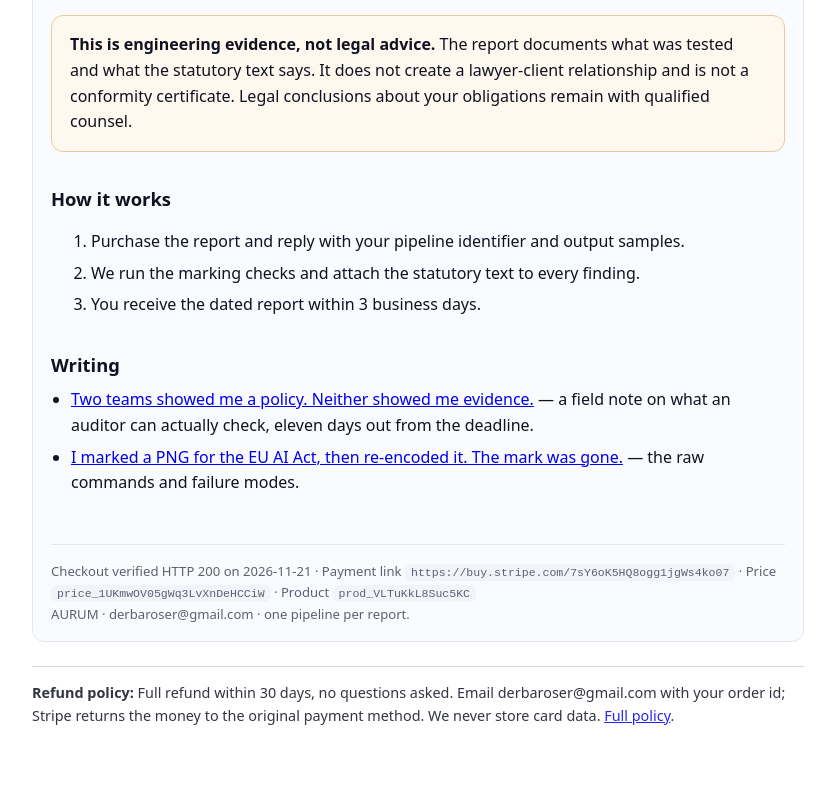
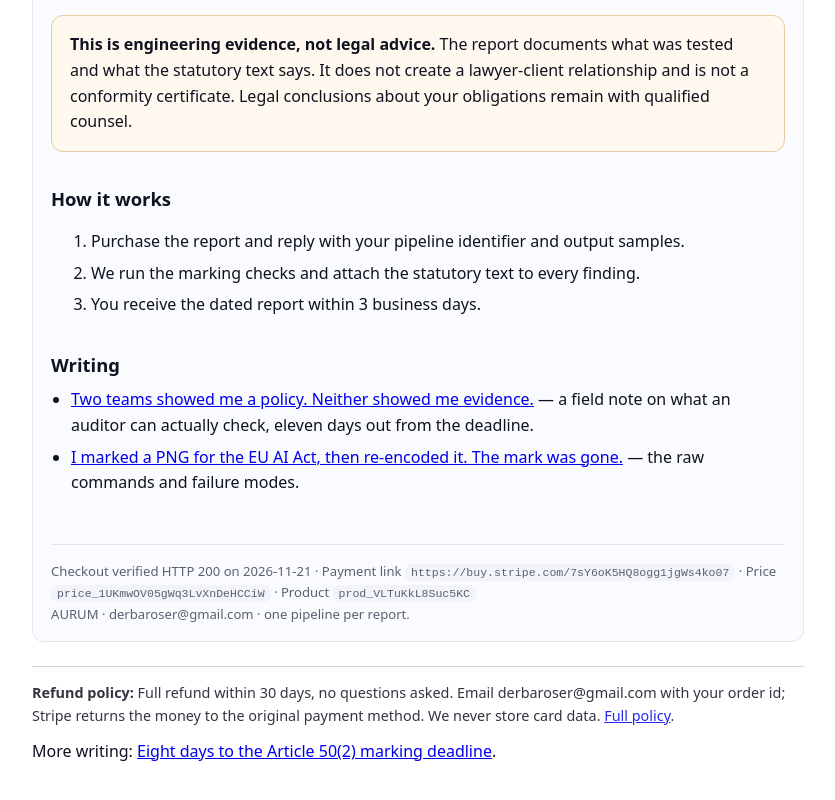
Before and after one commit to derbaroser-eng/art50-conform, a plain HTML site: page index.html in a window 1280 px wide. Shown: the part 1000-1800 px from the top of the page, without its empty margins (222-1057 px from the left). Drawn offline with Linux system fonts and the light colour scheme.

Commit message:
Cross-link deadline article

```diff
--- a/index.html
+++ b/index.html
@@ -91,5 +91,7 @@
 
 <!-- closer-refund-policy -->
 <p class="closer-refund" style="border-top:1px solid #8886;margin-top:24px;padding-top:14px;font-size:.9rem;opacity:.85"><strong>Refund policy:</strong> Full refund within 30 days, no questions asked. Email derbaroser@gmail.com with your order id; Stripe returns the money to the original payment method. We never store card data. <a href="https://derbaroser-eng.github.io/products/REFUND.md">Full policy</a>.</p>
+
+<p>More writing: <a href="https://dev.to/aurum_revenue/eight-days-to-the-article-502-marking-deadline-the-exact-rule-and-the-check-i-ran-2bj">Eight days to the Article 50(2) marking deadline</a>.</p>
 </body>
 </html>
```
